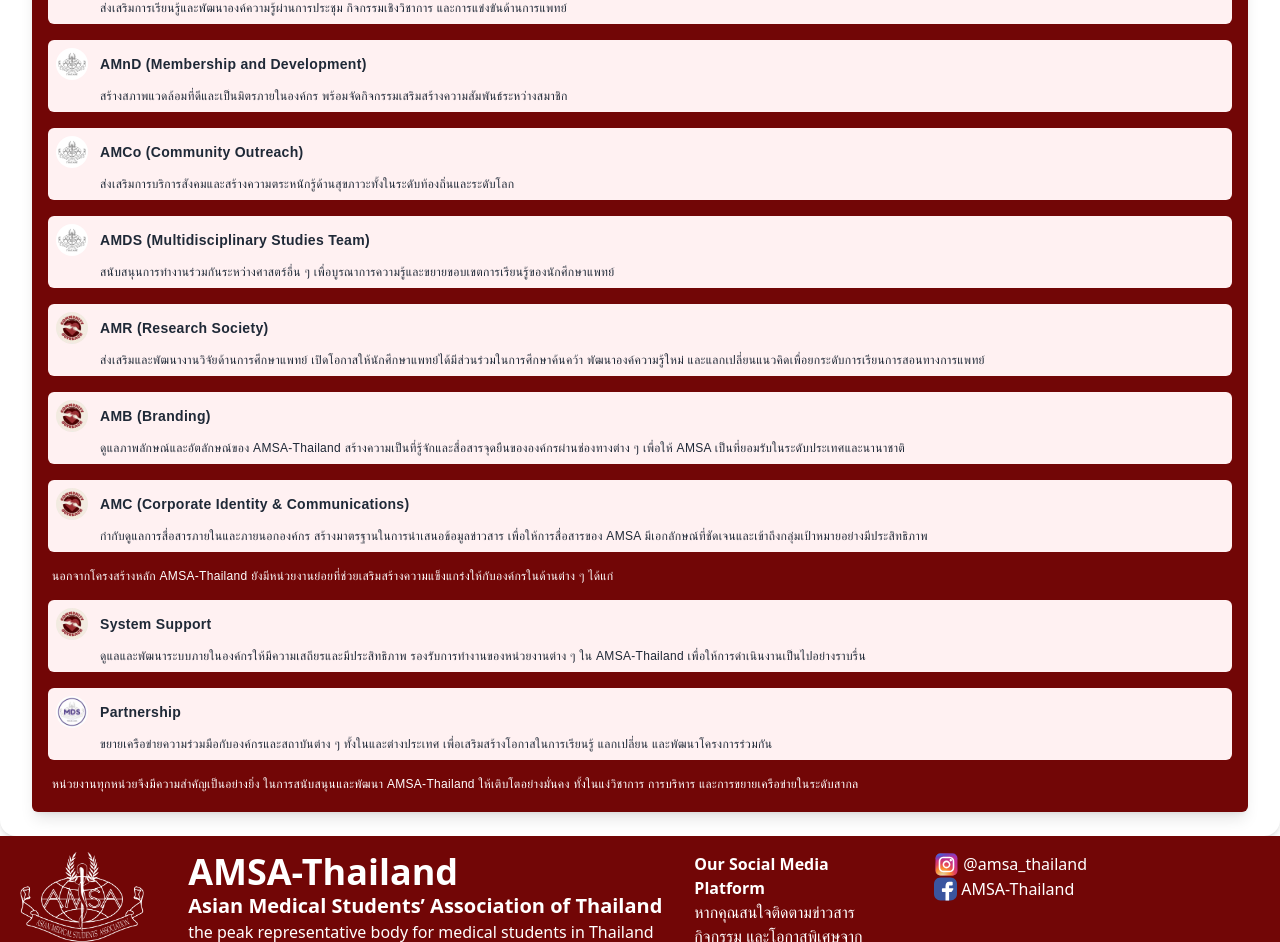
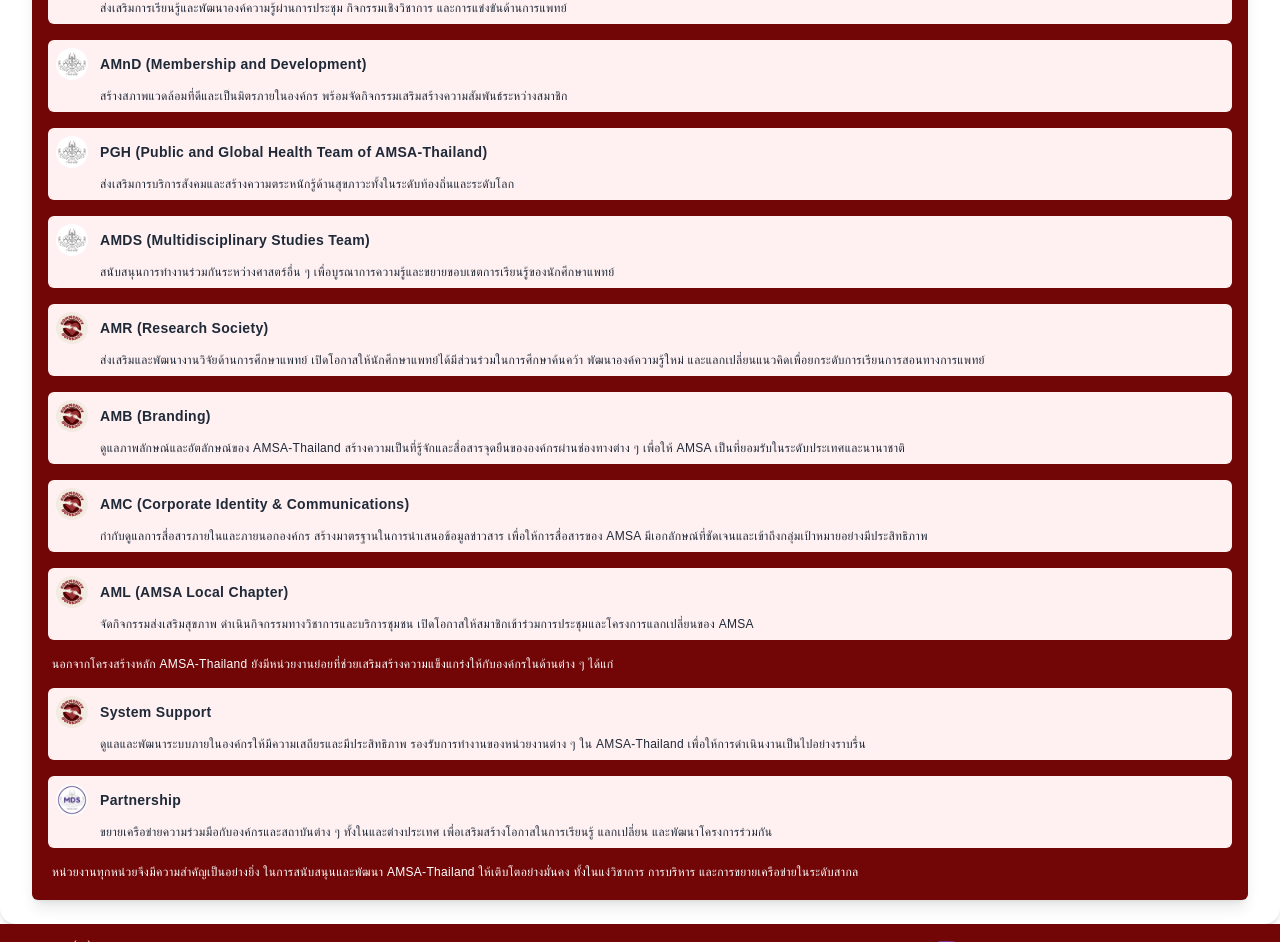
Before and after one commit to SUiD07/amsa-th, a Next.js app: page / in a window 1280 px wide. Shown: the part 2628-3570 px from the top of the page. Built offline with nearby package versions, Linux system fonts and the light colour scheme; no server answers; the database is empty; a web font is replaced by a local one.

Commit message:
change team

```diff
--- a/src/app/components/Team.tsx
+++ b/src/app/components/Team.tsx
@@ -26,10 +26,10 @@
       desc: `Creates a supportive and friendly environment within AMSA and strengthens member relationships.`,
     },
     {
-      text: "AMCo (Community Outreach)",
+      text: "PGH (Public and Global Health Team of AMSA-Thailand)",
       image: "/image/logo.png",
       link: "https://www.instagram.com/amsep_thailand",
-      desc: `Advocates for public service and raises awareness on health issues locally and globally.`,
+      desc: "Advancing community service and enhancing public health consciousness on a local and international scale.",
     },
     {
       text: "AMDS (Multidisciplinary Studies Team)",
@@ -58,6 +58,12 @@
       desc: `Oversees internal and external communication, maintaining clear and effective messaging.
 `,
     },
+    {
+      text: "AML (AMSA Local Chapter)",
+      image: "/image/co.jpg",
+      link: "https://www.instagram.com/co_amsathailand",
+      desc: "To organize health promotions, academic activities, and community services, while offering members access to AMSA conferences and international exchanges.",
+    }
   ],
   th: [
     {
@@ -85,7 +91,7 @@
       desc: " สร้างสภาพแวดล้อมที่ดีและเป็นมิตรภายในองค์กร พร้อมจัดกิจกรรมเสริมสร้างความสัมพันธ์ระหว่างสมาชิก ",
     },
     {
-      text: "AMCo (Community Outreach)",
+      text: "PGH (Public and Global Health Team of AMSA-Thailand)",
       image: "/image/logo.png",
       link: "https://www.instagram.com/amsep_thailand",
       desc: "ส่งเสริมการบริการสังคมและสร้างความตระหนักรู้ด้านสุขภาวะทั้งในระดับท้องถิ่นและระดับโลก  ",
@@ -114,6 +120,12 @@
       link: "https://www.instagram.com/co_amsathailand",
       desc: "กำกับดูแลการสื่อสารภายในและภายนอกองค์กร สร้างมาตรฐานในการนำเสนอข้อมูลข่าวสาร เพื่อให้การสื่อสารของ AMSA มีเอกลักษณ์ที่ชัดเจนและเข้าถึงกลุ่มเป้าหมายอย่างมีประสิทธิภาพ",
     },
+    {
+      text: "AML (AMSA Local Chapter)",
+      image: "/image/co.jpg",
+      link: "https://www.instagram.com/co_amsathailand",
+      desc: "จัดกิจกรรมส่งเสริมสุขภาพ ดำเนินกิจกรรมทางวิชาการและบริการชุมชน เปิดโอกาสให้สมาชิกเข้าร่วมการประชุมและโครงการแลกเปลี่ยนของ AMSA ",
+    }
   ],
 };
 const TitleFlexList = {
```
Also changed, not shown: 2 other files (tests, documents, lock files or other folders).
